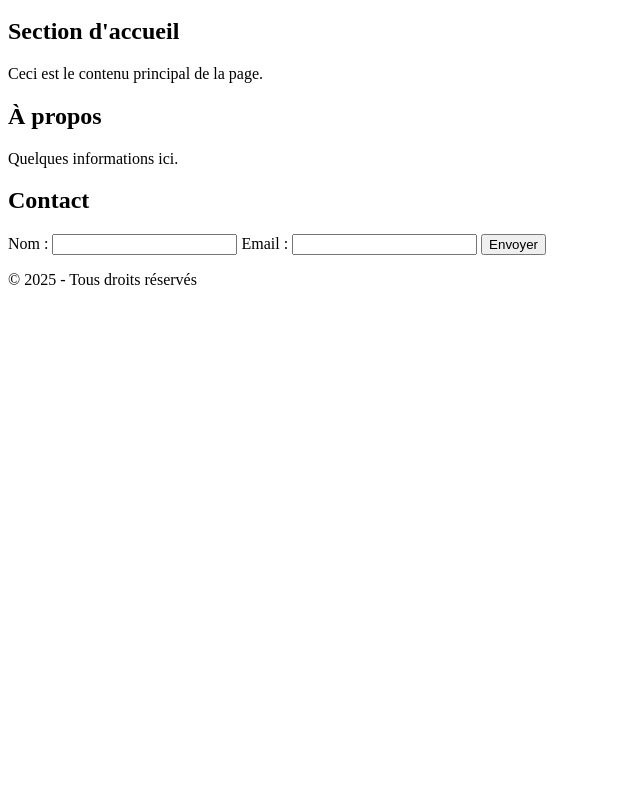
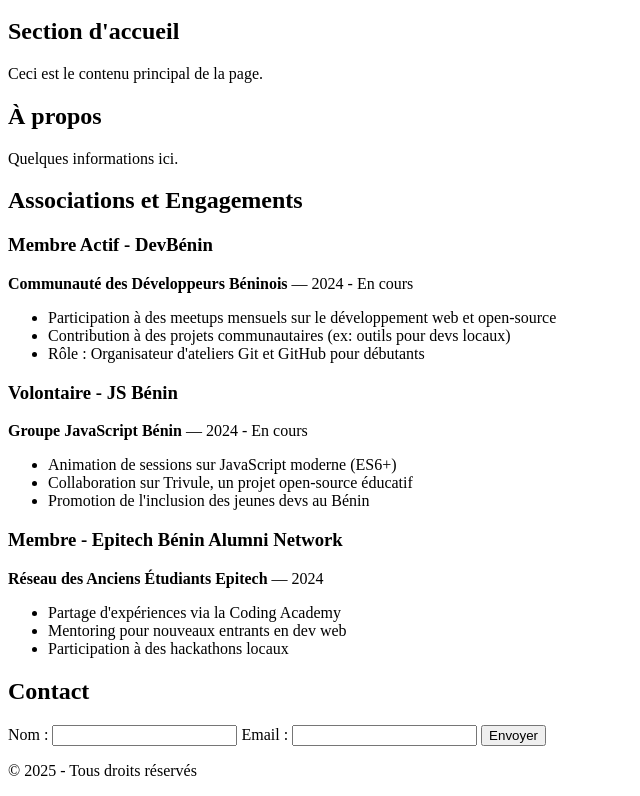
Before and after one commit to calebzanboss/git-mon-cv., a plain HTML site: page index.html in a window 1280 px wide. Shown: the part 136-932 px from the top of the page, without its empty margins (0-640 px from the left). Before the commit the page ends 800 px from the top, so only its background shows below. Drawn offline with Linux system fonts and the light colour scheme; a script that the page names is missing.

Commit message:
mise en place de la section associations

```diff
--- a/index.html
+++ b/index.html
@@ -29,7 +29,38 @@
             <h2>À propos</h2>
             <p>Quelques informations ici.</p>
         </section>
+<section id="associations">
+    <h2>Associations et Engagements</h2>
+    <div class="association">
+        <h3>Membre Actif - DevBénin</h3>
+        <p class="lieu-date"><strong>Communauté des Développeurs Béninois</strong> — 2024 - En cours</p>
+        <ul>
+            <li>Participation à des meetups mensuels sur le développement web et open-source</li>
+            <li>Contribution à des projets communautaires (ex: outils pour devs locaux)</li>
+            <li>Rôle : Organisateur d'ateliers Git et GitHub pour débutants</li>
+        </ul>
+    </div>
 
+    <div class="association">
+        <h3>Volontaire - JS Bénin</h3>
+        <p class="lieu-date"><strong>Groupe JavaScript Bénin</strong> — 2024 - En cours</p>
+        <ul>
+            <li>Animation de sessions sur JavaScript moderne (ES6+)</li>
+            <li>Collaboration sur Trivule, un projet open-source éducatif</li>
+            <li>Promotion de l'inclusion des jeunes devs au Bénin</li>
+        </ul>
+    </div>
+
+    <div class="association">
+        <h3>Membre - Epitech Bénin Alumni Network</h3>
+        <p class="lieu-date"><strong>Réseau des Anciens Étudiants Epitech</strong> — 2024</p>
+        <ul>
+            <li>Partage d'expériences via la Coding Academy</li>
+            <li>Mentoring pour nouveaux entrants en dev web</li>
+            <li>Participation à des hackathons locaux</li>
+        </ul>
+    </div>
+</section>
         <section id="contact">
             <h2>Contact</h2>
             <form>
```
